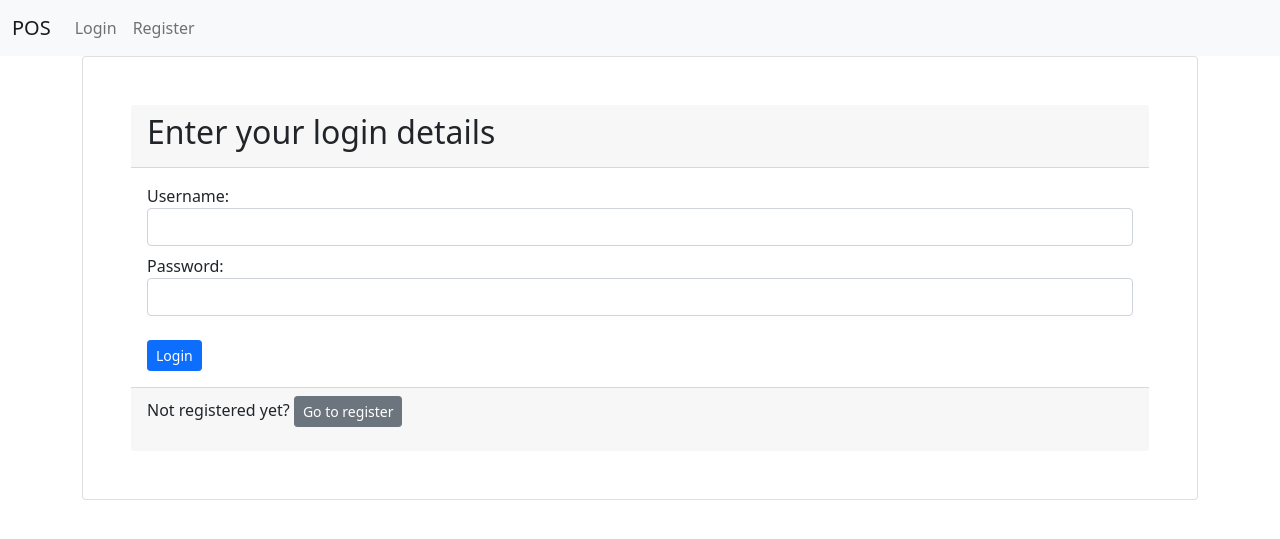
After one commit to sixdgt/NCIT-Django-POS-Project, a Django app: page /accounts/login/ in a window 1280 px wide. The commit adds this page. Shown: the top 539 px of the page. Run offline with Django 5.2, Linux system fonts and the light colour scheme.

Commit message:
login, logout, dashboard, navigation complete

```diff
--- /dev/null
+++ b/project_pos/accounts/templates/login.html
@@ -0,0 +1,33 @@
+{% extends 'base.html' %}
+
+{% block title %}Login{% endblock %}
+
+{% block body_content %}
+<section class="container">
+    <div class="card p-5">
+        <div class="card-header">
+            <h2 class="card-title">Enter your login details</h2>
+        </div>
+        <div class="card-body">
+            <form method="POST" action="{% url 'login' %}">
+                {% csrf_token %}
+                <div class="form-group mb-2">
+                    <label for="username">Username:</label>
+                    <input type="text"
+                    class="form-control" id="username" name="username" required>
+                </div>
+                <div class="form-group mb-2">
+                    <label for="password">Password:</label>
+                    <input type="password"
+                    class="form-control" id="password" name="password" required>
+                </div>
+                <input type="submit" value="Login" class="btn btn-primary btn-sm mt-3">
+            </form>
+        </div>
+        <div class="card-footer">
+            <p>Not registered yet? <a href="{% url 'register' %}"
+                class="btn btn-sm btn-secondary">Go to register</a></p>
+        </div>
+    </div>
+</section>
+{% endblock %}
--- a/project_pos/accounts/urls.py
+++ b/project_pos/accounts/urls.py
@@ -1,7 +1,10 @@
 from django.urls import path
 from accounts.views import (
-    login_view
+    login_view, logout_view, register_view, dashboard_view
 )
 urlpatterns = [
     path('login/', login_view, name='login'),
+    path('register/', register_view, name='register'),
+    path('logout/', logout_view, name='logout'),
+    path('dashboard/', dashboard_view, name='dashboard'),
 ]
--- a/project_pos/accounts/views.py
+++ b/project_pos/accounts/views.py
@@ -18,3 +18,42 @@ def login_view(request):
             messages.add_message(request, messages.ERROR, "Login failed!!")
             return redirect("login")
     return render(request, "login.html")
+
+def register_view(request):
+    if request.method == "POST":
+        # taking inputs from form
+        first_name = request.POST.get('first_name')
+        last_name = request.POST.get('last_name')
+        email = request.POST.get('email')
+        username = request.POST.get('username')
+        password = request.POST.get('password')
+        confirm_password = request.POST.get('confirm_password')
+        if password != confirm_password:
+            messages.add_message(request, messages.ERROR, "Password and Confirm Password do not match!!")
+            return redirect("register")
+        if User.objects.filter(username=username).exists():
+            messages.add_message(request, messages.ERROR, "Username already taken!!")
+            return redirect("register")
+        if User.objects.filter(email=email).exists():
+            messages.add_message(request, messages.ERROR, "Email already registered!!")
+            return redirect("register")
+        try:
+            user = User.objects.create_user(first_name=first_name,
+                                            last_name=last_name, email=email,
+                                              username=username, password=password)
+            user.save()
+            messages.add_message(request, messages.SUCCESS, "Registration successful!! Please login.")
+            return redirect("login")
+        except:
+            messages.add_message(request, messages.ERROR, "Registration failed!! Username may already exist.")
+            return redirect("register")
+    return render(request, "register.html")
+
+def logout_view(request):
+    logout(request)
+    messages.add_message(request, messages.SUCCESS, "Logged out successfully!!")
+    return redirect("login")
+
+@login_required(login_url='login')
+def dashboard_view(request):
+    return render(request, "dashboard.html")
--- a/project_pos/app_pos/views.py
+++ b/project_pos/app_pos/views.py
@@ -25,6 +25,7 @@ def product_list(request):
             "products": db_data
         }
     return render(request, "product_list.html", context)
+@login_required(login_url="login")
 def product_create(request):
     if request.method == "POST":
         request_data = request.POST
@@ -43,6 +44,7 @@ def product_create(request):
     }
     return render(request, "product_create.html", context)
 
+@login_required(login_url="login")
 def product_edit(request, pk):
     db_data = Product.objects.get(id=pk)
     edit_data = ProductCreateForm(instance=db_data)
@@ -59,11 +61,13 @@ def product_edit(request, pk):
             return redirect("product.edit")
     return render(request, "product_edit.html", context)
 
+@login_required(login_url="login")
 def product_detail(request, pk):
     data = Product.objects.get(id=pk)
     context = {"title": "Product Details", "data": data}
     return render(request, "product_detail.html", context)
 
+@login_required(login_url="login")
 def product_delete(request, pk):
     data = Product.objects.get(id=pk)
     try:
--- a/project_pos/templates/base.html
+++ b/project_pos/templates/base.html
@@ -14,6 +14,8 @@
     {% block custom_css %} {% endblock %}
   </head>
   <body>
+    <!-- including navbar -->
+    {% include "layouts/navbar.html" %}
     <!-- including message partials -->
     {% include "partials/message.html" %}
     <!-- for body content -->
--- /dev/null
+++ b/project_pos/templates/layouts/navbar.html
@@ -0,0 +1,33 @@
+<nav class="navbar navbar-expand-lg navbar-light bg-light">
+  <div class="container-fluid">
+    <a class="navbar-brand" href="#">POS</a>
+    <button class="navbar-toggler" type="button" data-bs-toggle="collapse" data-bs-target="#navbarSupportedContent" aria-controls="navbarSupportedContent" aria-expanded="false" aria-label="Toggle navigation">
+      <span class="navbar-toggler-icon"></span>
+    </button>
+    <div class="collapse navbar-collapse" id="navbarSupportedContent">
+      <ul class="navbar-nav me-auto mb-2 mb-lg-0">
+        {% if user.is_authenticated %}
+        <li class="nav-item">
+          <a class="nav-link active" aria-current="page" href="#">Home</a>
+        </li>
+        <li class="nav-item">
+          <a class="nav-link" href="{% url 'product.list' %}">Products</a>
+        </li>
+        <li class="nav-item">
+          <a class="nav-link" href="{% url 'dashboard' %}">Dashboard</a>
+        </li>
+        <li class="nav-item">
+          <a class="nav-link" href="{% url 'logout' %}">Logout</a>
+        </li>
+        {% else %}
+        <li class="nav-item">
+          <a class="nav-link" href="{% url 'login' %}">Login</a>
+        </li>
+        <li class="nav-item">
+          <a class="nav-link" href="{% url 'register' %}">Register</a>
+        </li>
+        {% endif %}
+      </ul>
+    </div>
+  </div>
+</nav>
```
Also changed, not shown: project_pos/accounts/templates/dashboard.html (added, +15 -0 lines), project_pos/accounts/templates/register.html (added, +53 -0 lines), project_pos/db.sqlite3.
